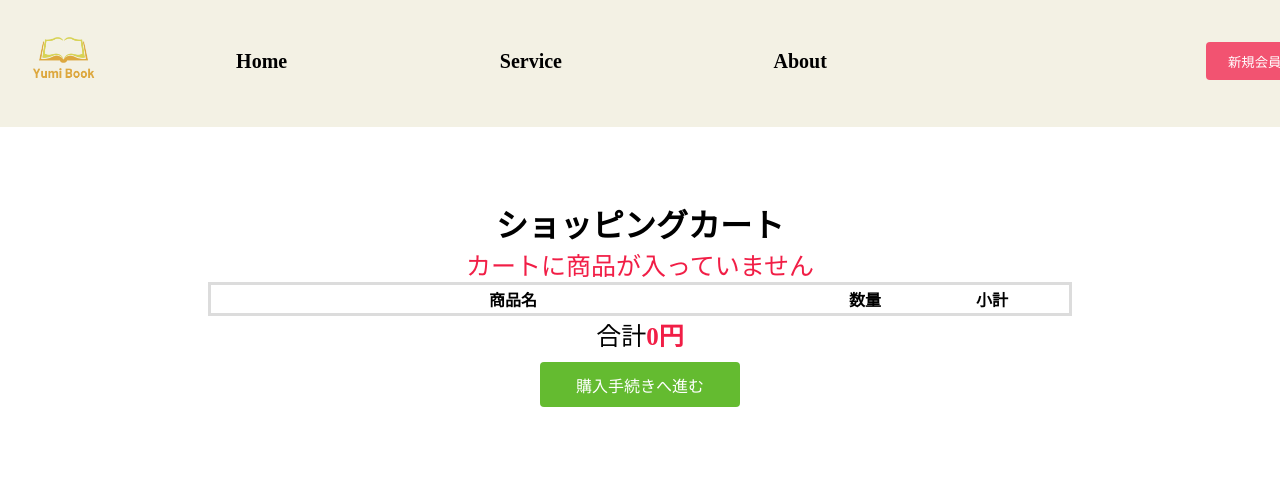
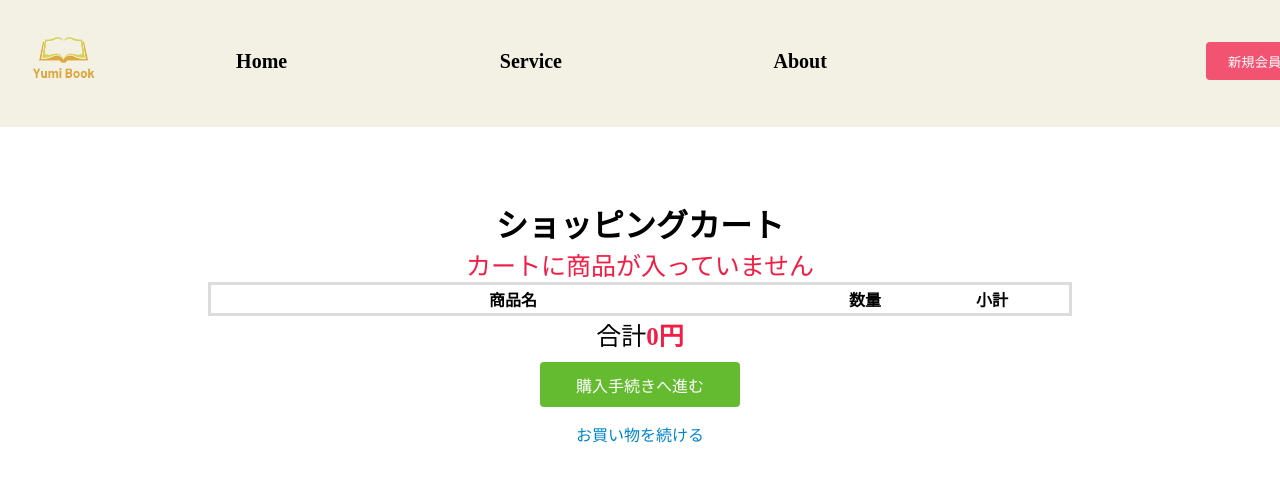
Before and after one commit to ymym98/rakuten-books, a Vue app: page /cartList in a window 1280 px wide. Shown: the top 482 px of the page. Built offline with nearby package versions, Linux system fonts and the light colour scheme; what vue-social-sharing would draw is missing.

Commit message:
カートリストから商品一覧に戻りやすいように変更

```diff
--- a/src/views/CartList.vue
+++ b/src/views/CartList.vue
@@ -64,6 +64,11 @@
       <router-link to="/orderConfirm">
         <button class="goOrderButton" type="button">購入手続きへ進む</button>
       </router-link>
+    </div>
+    <div>
+      <router-link to="/" class="returnShopping"
+        ><p>お買い物を続ける</p></router-link
+      >
     </div>
   </div>
 </template>
@@ -179,4 +184,12 @@ h1 {
 .deleteButton {
   margin-right: 10px;
 }
+.returnShopping {
+  text-align: center;
+  text-decoration: none;
+  color: #0085cd;
+}
+.returnShopping:hover {
+  text-decoration: underline;
+}
 </style>
```
